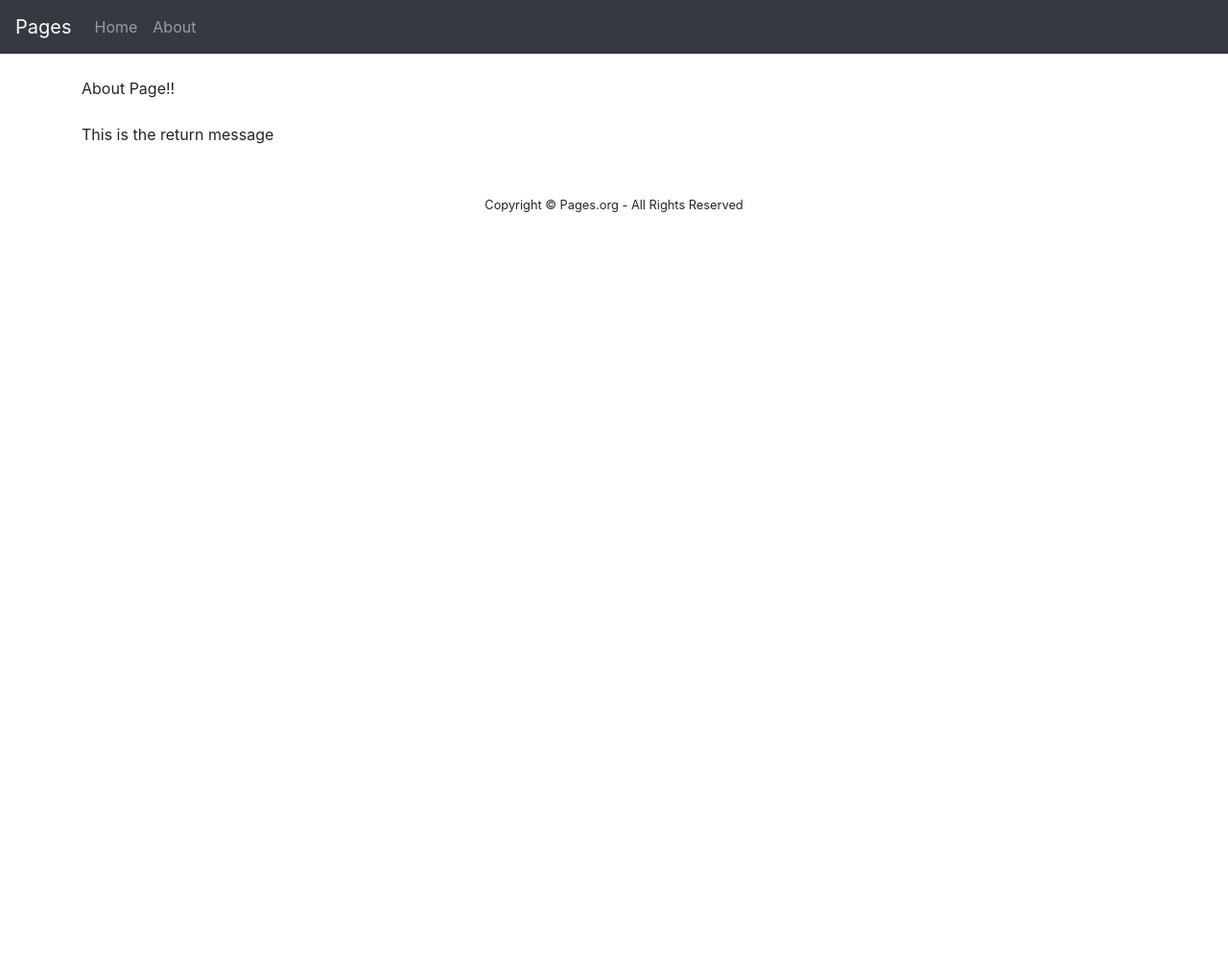
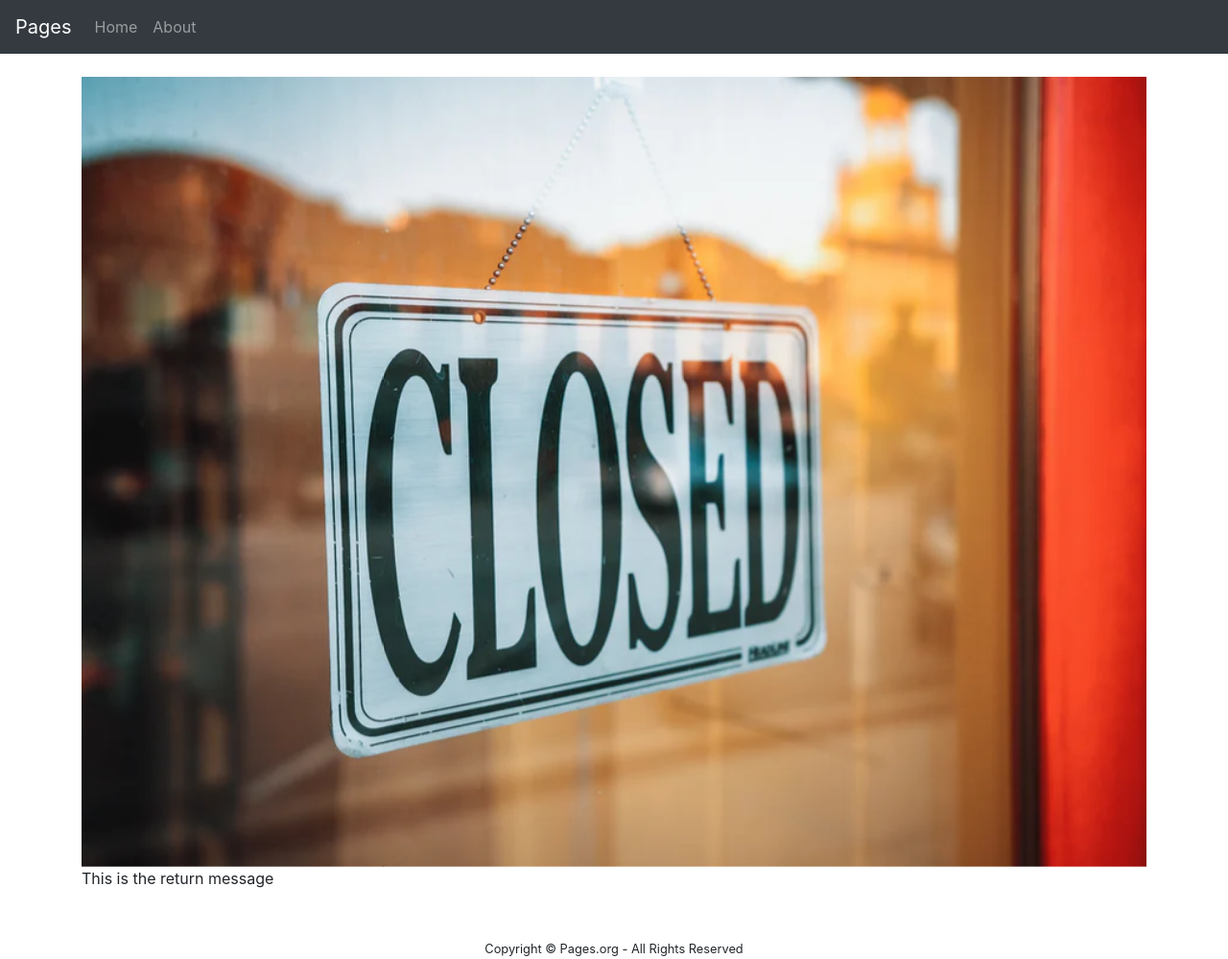
Before and after one commit to Junaid388/BasicDjango, a Django app: page /about/ in a window 1280 px wide. Shown: the whole page at 96% size. Before the commit the page ends 221 px from the top, so only its background shows below. Run offline with Django 3.2, Linux system fonts and the light colour scheme; some libraries are stand-ins or nearby versions.

Commit message:
Added static images to the pages

```diff
--- a/mysite/settings.py
+++ b/mysite/settings.py
@@ -119,3 +119,6 @@ USE_TZ = True
 # https://docs.djangoproject.com/en/2.2/howto/static-files/
 
 STATIC_URL = '/static/'
+STATICFILES_DIRS = [
+    os.path.join(BASE_DIR, 'static'),
+    ]
--- a/pages/templates/about.html
+++ b/pages/templates/about.html
@@ -1,13 +1,23 @@
 {% extends 'base.html' %}
+{% load static %}
 
 {% block title %} About {% endblock %}
 
 {% block content %}
 
 
-About Page!!
-
-<br/>
-<br/>
+<div id="carouselExampleSlidesOnly" class="carousel slide" data-ride="carousel">
+  <div class="carousel-inner">
+    <div class="carousel-item active">
+      <img class="d-block w-100" src="{% static 'images/d0.png' %}" alt="First slide">
+    </div>
+    <div class="carousel-item">
+      <img class="d-block w-100" src="{% static 'images/d1.png' %}" alt="Second slide">
+    </div>
+    <div class="carousel-item">
+      <img class="d-block w-100" src="{% static 'images/d2.png' %}" alt="Third slide">
+    </div>
+  </div>
+</div>
 {{ my_page}}
 {% endblock %}
```
Also changed, not shown: pages/templates/home.html (+11 -2 lines), static/images/d0.png (added), static/images/d1.png (added), static/images/d2.png (added), static/images/doors.jpg (added).
